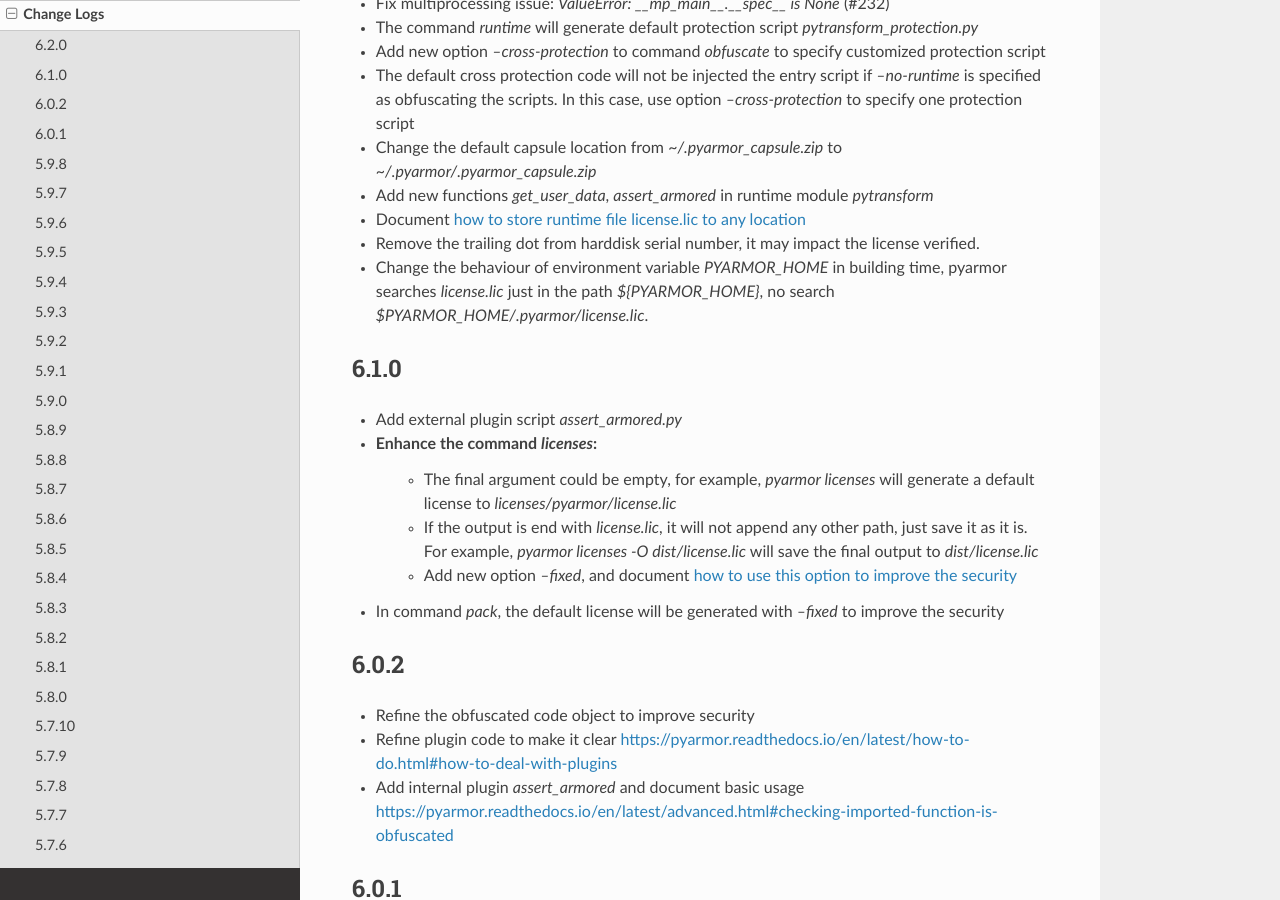
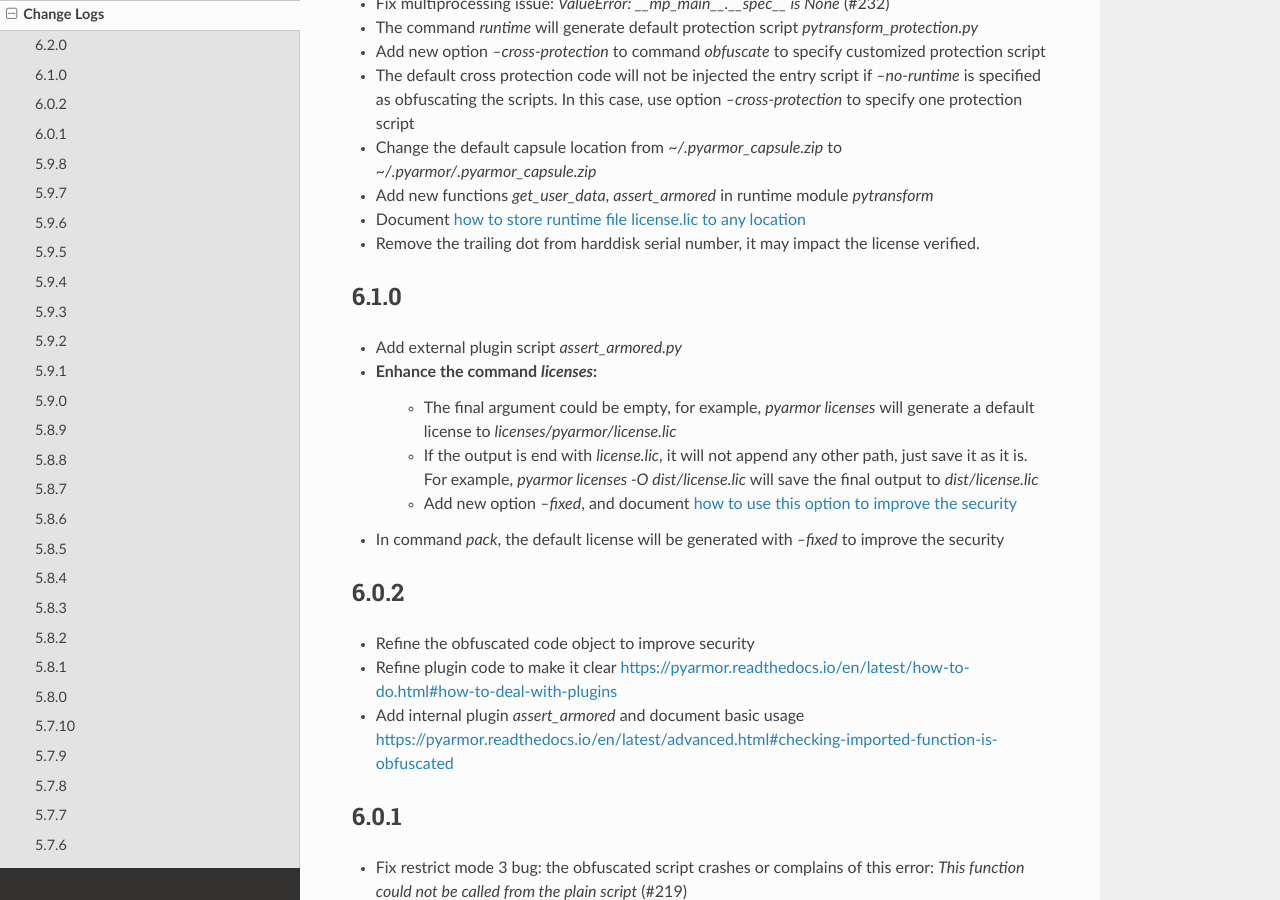
Before and after one commit to dashingsoft/pyarmor, a Sphinx documentation site: the page built from docs/change-logs.rst, in a window 1280 px wide and 900 px high, scrolled down 716 px. Built offline with Sphinx 7.4.7 and the Read the Docs theme 2.0.0, drawn with Linux system fonts in a browser that asks for light colours.

Commit message:
Refine change logs

```diff
--- a/docs/change-logs.rst
+++ b/docs/change-logs.rst
@@ -40,9 +40,6 @@
 * Add new functions `get_user_data`, `assert_armored` in runtime module `pytransform`
 * Document `how to store runtime file license.lic to any location <https://pyarmor.readthedocs.io/en/latest/advanced.html#storing-runtime-file-license-lic-to-any-location>`_
 * Remove the trailing dot from harddisk serial number, it may impact the license verified.
-* Change the behaviour of environment variable `PYARMOR_HOME` in building time,
-  pyarmor searches `license.lic` just in the path `${PYARMOR_HOME}`, no search
-  `$PYARMOR_HOME/.pyarmor/license.lic`.
 
 6.1.0
 -----
@@ -59,8 +56,6 @@
   improve the security
 
 .. _how to use this option to improve the security: https://pyarmor.readthedocs.io/en/latest/advanced.html#binding-obfuscated-scripts-to-python-interpreter
-
-
 
 6.0.2
 -----
```
